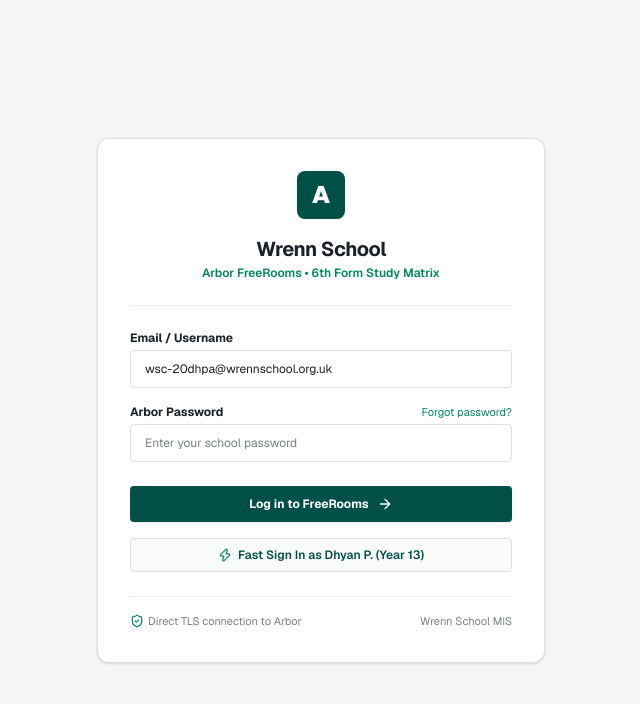
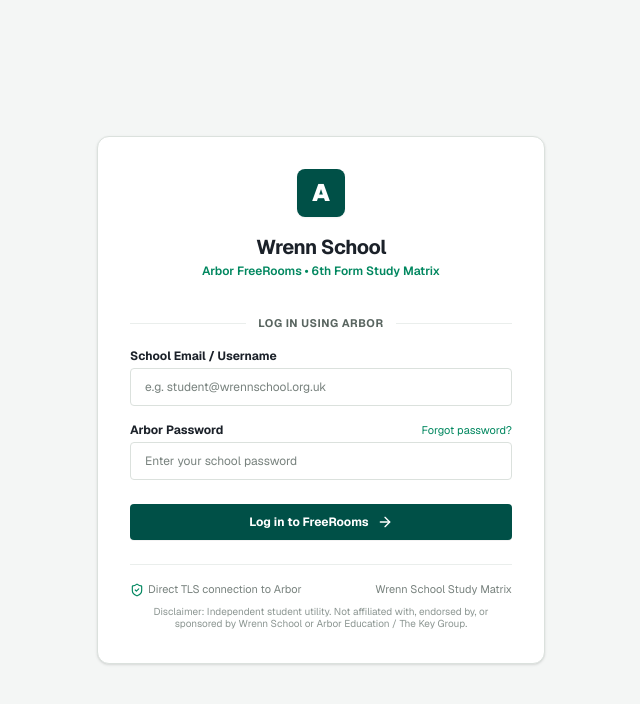
Before and after one commit to UnknownGhostOFA/freerooms-school, a Next.js app in the folder frontend/: page / in a window 1280 px wide. Shown: the top 704 px of the page, without its empty margins (319-959 px from the left). Built offline with nearby package versions, Linux system fonts and the light colour scheme.

Commit message:
style: add Arbor login separator text and update clean disclaimer

```diff
--- a/frontend/src/app/api/arbor/local-sync/route.ts
+++ b/frontend/src/app/api/arbor/local-sync/route.ts
@@ -5,14 +5,14 @@
 
 export async function GET() {
   try {
-    const localFilePath = 'C:\\Users\\Dhyan\\arbor-timetable\\timetable.json';
+    const localFilePath = path.join(process.cwd(), 'arbor-live-weeks.json');
     if (!fs.existsSync(localFilePath)) {
       return NextResponse.json({ error: 'Local timetable file not found' }, { status: 404 });
     }
 
     const content = fs.readFileSync(localFilePath, 'utf-8');
     const data = JSON.parse(content);
-    const entries = data.entries || [];
+    const entries = [...(data.weekA || []), ...(data.weekB || [])];
 
     const discoveredRoomsMap = new Map<string, Room>();
     const discoveredBookings: Booking[] = [];
--- a/frontend/src/app/page.tsx
+++ b/frontend/src/app/page.tsx
@@ -36,6 +36,9 @@
             Connected as <strong className="text-[#005047]">{studentSession.name}</strong>
           </div>
         </div>
+        <div className="mx-auto max-w-7xl px-4 mt-2 text-[10px] text-[#8c9692]">
+          Independent student utility. Not affiliated with, endorsed by, or officially associated with Wrenn School or Arbor Education / The Key Group.
+        </div>
       </footer>
 
       {/* Modals */}
--- a/frontend/src/components/arbor/ArborLoginPage.tsx
+++ b/frontend/src/components/arbor/ArborLoginPage.tsx
@@ -17,7 +17,7 @@
 export function ArborLoginPage() {
   const { arborLogin } = useArborMatrix();
 
-  const [email, setEmail] = useState('wsc-20dhpa@wrennschool.org.uk');
+  const [email, setEmail] = useState('');
   const [password, setPassword] = useState('');
   const [isLoading, setIsLoading] = useState(false);
   const [errorMessage, setErrorMessage] = useState<string | null>(null);
@@ -36,24 +36,12 @@
     setIsLoading(false);
   };
 
-  const handleQuickLogin = async () => {
-    setIsLoading(true);
-    setErrorMessage(null);
-    setEmail('wsc-20dhpa@wrennschool.org.uk');
-    setPassword('papanmom1986');
-    const result = await arborLogin('https://wrenn-school.uk.arbor.sc', 'wsc-20dhpa@wrennschool.org.uk', 'papanmom1986');
-    if (!result.success) {
-      setErrorMessage(result.message || 'Login failed.');
-    }
-    setIsLoading(false);
-  };
-
   return (
     <div className="min-h-screen bg-[#f4f6f5] flex flex-col justify-center items-center px-4 py-12">
       {/* Centered Arbor Box */}
       <div className="w-full max-w-md bg-white rounded-xl border border-[#dbe1dd] p-8 shadow-sm">
         {/* Header Branding */}
-        <div className="text-center pb-6 border-b border-[#eaeeec]">
+        <div className="text-center pb-5">
           <div className="mx-auto flex h-12 w-12 items-center justify-center rounded-lg bg-[#005047] text-white font-black text-2xl shadow-xs">
             <span>A</span>
           </div>
@@ -66,11 +54,20 @@
           </p>
         </div>
 
+        {/* Separator: Log in using Arbor */}
+        <div className="flex items-center gap-3 my-4">
+          <div className="h-px flex-1 bg-[#eaeeec]" />
+          <span className="text-[11px] text-[#596560] font-bold uppercase tracking-wider">
+            Log in using Arbor
+          </span>
+          <div className="h-px flex-1 bg-[#eaeeec]" />
+        </div>
+
         {/* Login Form */}
-        <form onSubmit={handleSubmit} className="mt-6 space-y-4">
+        <form onSubmit={handleSubmit} className="space-y-4">
           <div>
             <label className="block text-xs font-bold text-[#1b2129] mb-1">
-              Email / Username
+              School Email / Username
             </label>
             <div className="relative">
               <input
@@ -78,7 +75,7 @@
                 required
                 value={email}
                 onChange={e => setEmail(e.target.value)}
-                placeholder="e.g. wsc-20dhpa@wrennschool.org.uk"
+                placeholder="e.g. student@wrennschool.org.uk"
                 className="w-full rounded border border-[#dbe1dd] bg-white px-3.5 py-2.5 text-xs text-[#1b2129] focus:border-[#00875f] focus:outline-none placeholder:text-[#78827e]"
               />
             </div>
@@ -129,26 +126,20 @@
               </>
             )}
           </button>
-
-          {/* Quick Demo Sign In Button for instant testing */}
-          <button
-            type="button"
-            onClick={handleQuickLogin}
-            disabled={isLoading}
-            className="w-full flex items-center justify-center gap-1.5 rounded border border-[#dbe1dd] bg-[#f9fbf9] py-2 text-xs font-semibold text-[#005047] hover:bg-[#e3f5ec] transition-colors"
-          >
-            <Zap className="h-3.5 w-3.5 text-[#00875f]" />
-            <span>Fast Sign In as Dhyan P. (Year 13)</span>
-          </button>
         </form>
 
         {/* Footer info */}
-        <div className="mt-6 pt-4 border-t border-[#eaeeec] flex items-center justify-between text-[11px] text-[#78827e]">
-          <span className="flex items-center gap-1">
-            <ShieldCheck className="h-3.5 w-3.5 text-[#00875f]" />
-            Direct TLS connection to Arbor
-          </span>
-          <span>Wrenn School MIS</span>
+        <div className="mt-6 pt-4 border-t border-[#eaeeec] space-y-2 text-center text-[11px] text-[#78827e]">
+          <div className="flex items-center justify-between">
+            <span className="flex items-center gap-1">
+              <ShieldCheck className="h-3.5 w-3.5 text-[#00875f]" />
+              Direct TLS connection to Arbor
+            </span>
+            <span>Wrenn School Study Matrix</span>
+          </div>
+          <p className="text-[10px] text-[#8c9692] leading-tight">
+            Disclaimer: Independent student utility. Not affiliated with, endorsed by, or sponsored by Wrenn School or Arbor Education / The Key Group.
+          </p>
         </div>
       </div>
     </div>
--- a/frontend/src/components/modals/DirectSchoolLoginModal.tsx
+++ b/frontend/src/components/modals/DirectSchoolLoginModal.tsx
@@ -29,7 +29,7 @@
     return (typeof window !== 'undefined' && localStorage.getItem('freerooms_direct_school_url')) || 'https://wrenn-school.uk.arbor.sc';
   });
   const [username, setUsername] = useState(() => {
-    return (typeof window !== 'undefined' && localStorage.getItem('freerooms_direct_username')) || 'wsc-20dhpa@wrennschool.org.uk';
+    return (typeof window !== 'undefined' && localStorage.getItem('freerooms_direct_username')) || '';
   });
   const [password, setPassword] = useState('');
   const [autoRenew, setAutoRenew] = useState(true);
--- a/frontend/src/context/ArborMatrixContext.tsx
+++ b/frontend/src/context/ArborMatrixContext.tsx
@@ -160,7 +160,7 @@
 
       // Name extraction
       const studentName = email.split('@')[0].toUpperCase();
-      const displayName = studentName.includes('20DHPA') ? 'Dhyan P. (Year 13)' : studentName;
+      const displayName = studentName || 'Student';
 
       const newSession: ArborStudentSession = {
         name: displayName,
--- a/frontend/src/types/index.ts
+++ b/frontend/src/types/index.ts
@@ -16,8 +16,8 @@
   periodId: string;       // 'p1', 'p2', 'p3', 'p4', 'p5'
   periodNumber: number;   // 1, 2, 3, 4, 5
   lessonSubject: string;  // e.g. "6th form study: Year 13: 13D/St2"
-  supervisor?: string;    // e.g. "Supply", "Miss Allen"
-  contributedBy: string;  // e.g. "Dhyan P.", "Marcus T.", "Manual"
+  supervisor?: string;    // e.g. "Supply", "Staff"
+  contributedBy: string;  // e.g. "Student", "Manual"
   isManual?: boolean;
   notes?: string;
 }
```
